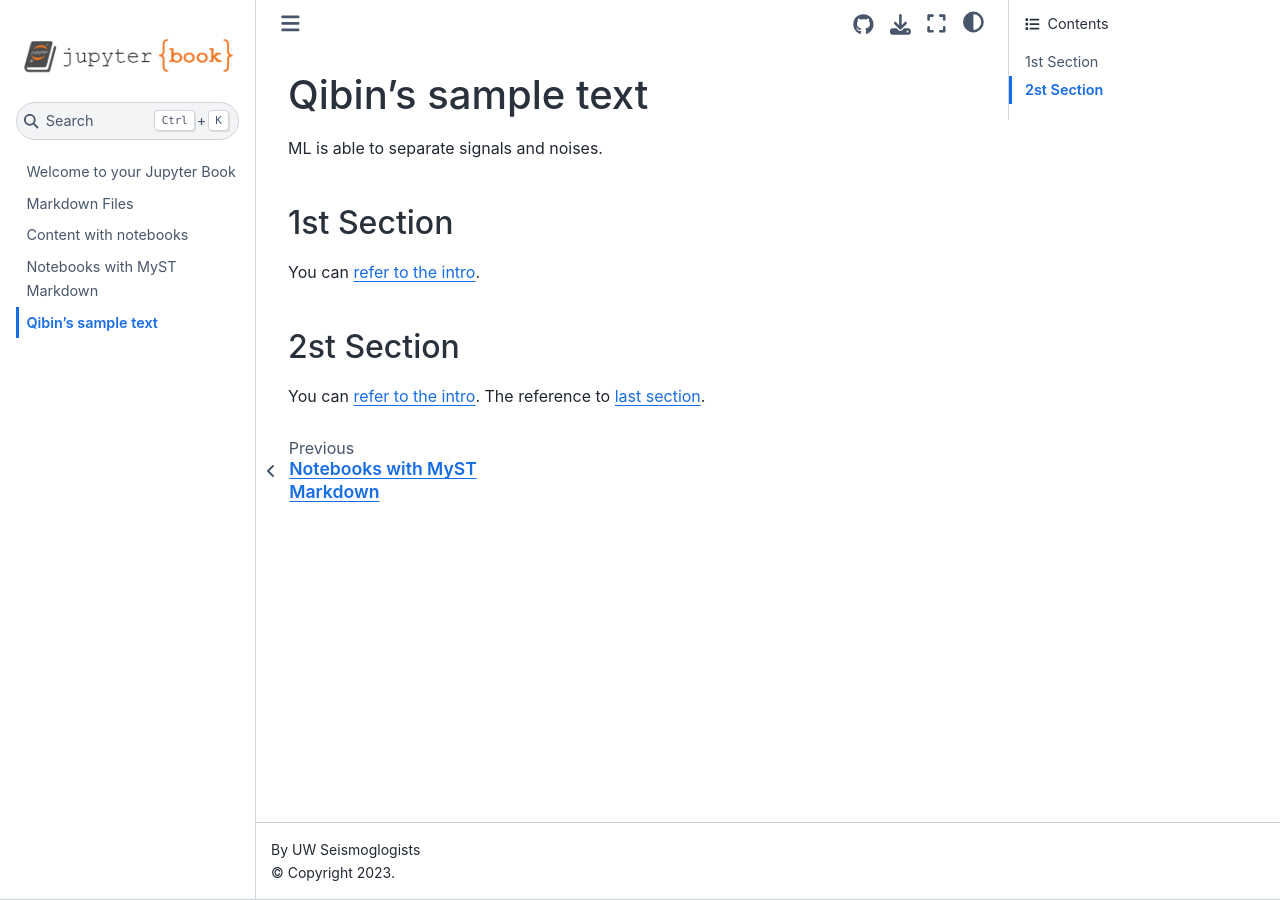
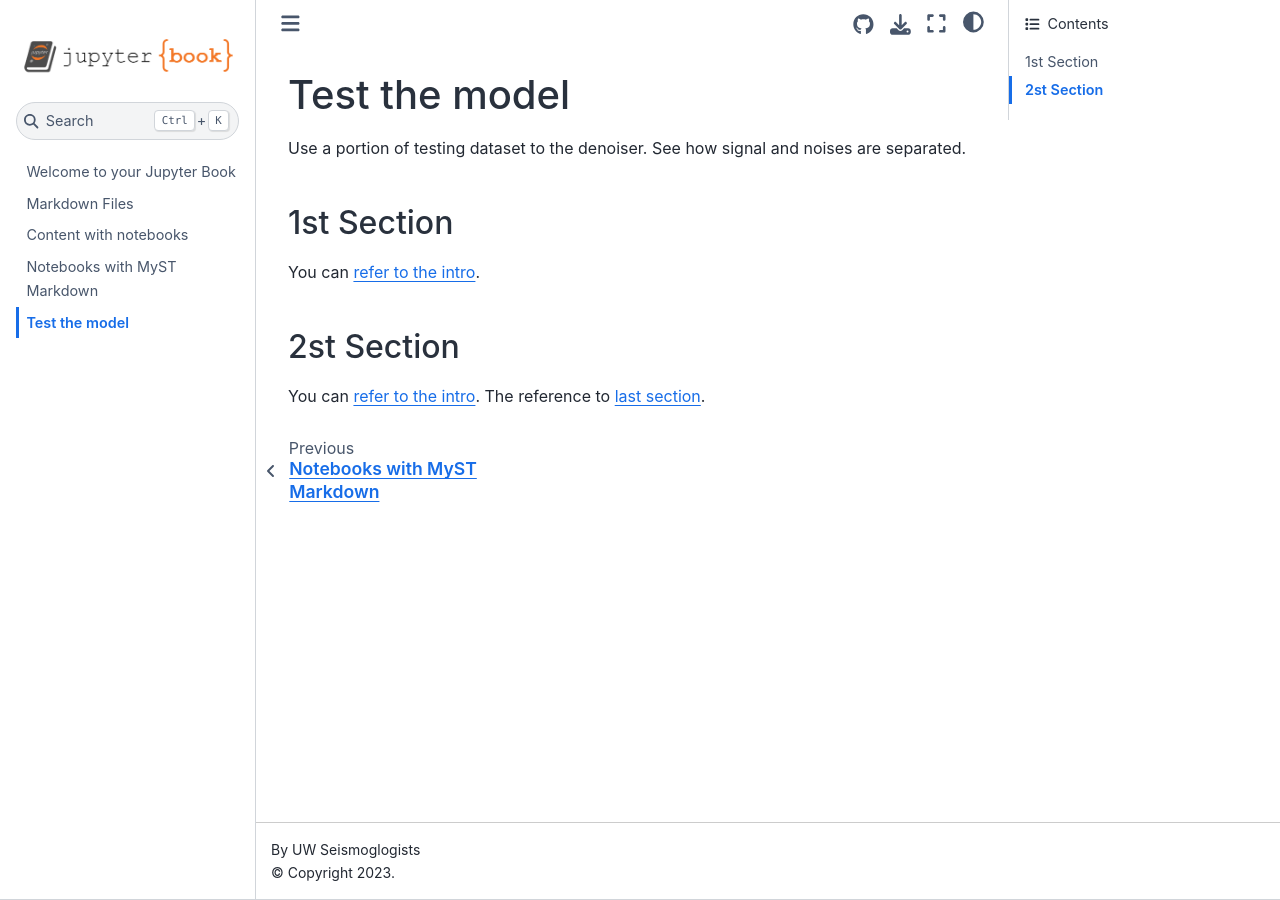
Before and after one commit to qibinshi/TeleseismicDenoiser, a Jupyter Book: the page built from doc/DenoTe_tutorial/mymarkdownfile.md, in a window 1280 px wide. Built offline with Jupyter Book 1.0.4 settings and Sphinx 7.4.7 and the Sphinx Book theme 1.1.4, drawn with Linux system fonts in a browser that asks for light colours.

Commit message:
modify doc

```diff
--- a/doc/DenoTe_tutorial/mymarkdownfile.md
+++ b/doc/DenoTe_tutorial/mymarkdownfile.md
@@ -1,6 +1,6 @@
-# Qibin's sample text
+# Test the model
 
-ML is able to separate signals and noises.
+Use a portion of testing dataset to the denoiser. See how signal and noises are separated.
 
 (Sec-lbl)=
 ## 1st Section
```
Also changed, not shown: 18 other files.
